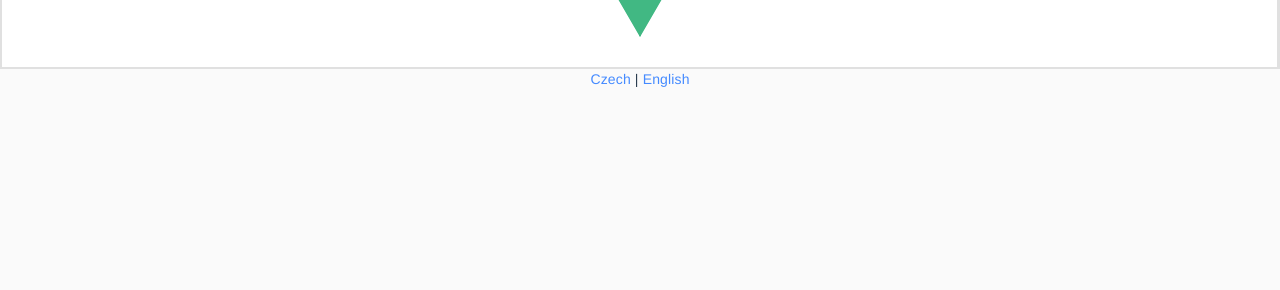
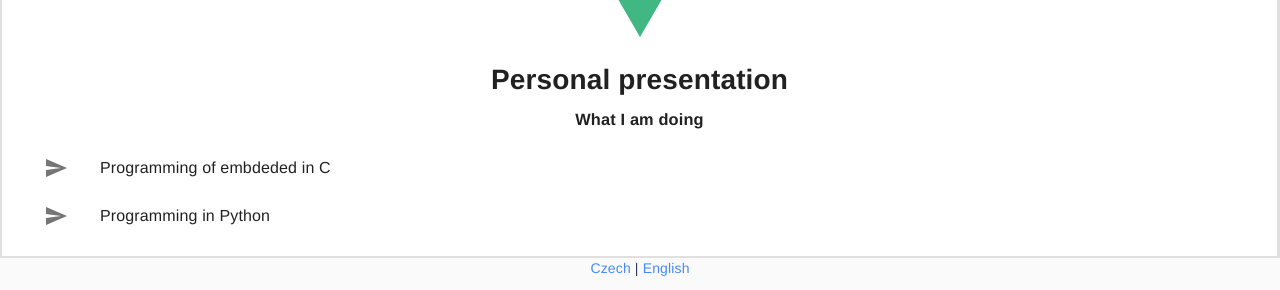
Before and after one commit to rici4kubicek/personal-presentation, a Vue app: page /contact in a window 1280 px wide. Shown: the part 231-521 px from the top of the page. Built offline with nearby package versions, Linux system fonts and the light colour scheme.

Commit message:
Add Contact page

```diff
--- a/src/App.vue
+++ b/src/App.vue
@@ -18,6 +18,13 @@
             <md-list-item>
               <md-icon>home</md-icon>
               <span class="md-list-item-text">{{ $t("menu.home") }}</span>
+            </md-list-item>
+          </router-link>
+
+          <router-link to="/contact">
+            <md-list-item>
+              <md-icon>contact_mail</md-icon>
+              <span class="md-list-item-text">{{ $t("menu.contact") }}</span>
             </md-list-item>
           </router-link>
         </md-list>
--- a/src/locales/cs.json
+++ b/src/locales/cs.json
@@ -2,6 +2,7 @@
   "app.title": "Richard Kubíček",
   "menu.navigation": "Navigace",
   "menu.home": "Domů",
+  "menu.contact": "Kontakty",
   "message": "ahoj i18n !!",
   "language.czech": "Česky",
   "language.english": "Anglicky",
@@ -9,5 +10,6 @@
   "index.title": "Osobní prezentace",
   "index.work.header": "Čemu se věnuji",
   "index.work.item1": "Programování embdeded zařízení v jazyce C",
-  "index.work.item2": "Programování v jazyce Python"
+  "index.work.item2": "Programování v jazyce Python",
+  "contact.meta.title": "Kontakty"
 }
--- a/src/locales/en.json
+++ b/src/locales/en.json
@@ -2,6 +2,7 @@
   "app.title": "Richard Kubíček",
   "menu.navigation": "Navigation",
   "menu.home": "Home",
+  "menu.contact": "Contacts",
   "message": "hello i18n !!",
   "language.czech": "Czech",
   "language.english": "English",
@@ -9,5 +10,6 @@
   "index.title": "Personal presentation",
   "index.work.header": "What I am doing",
   "index.work.item1": "Programming of embdeded in C",
-  "index.work.item2": "Programming in Python"
+  "index.work.item2": "Programming in Python",
+  "contact.meta.title": "Contacts"
 }
--- /dev/null
+++ b/src/pages/Contact.vue
@@ -0,0 +1,47 @@
+<template>
+  <div class="index">
+    <h1>{{ $t("index.title") }}</h1>
+    <h3>{{ $t("index.work.header") }}</h3>
+    <div class="md-alignment-center">
+      <md-list>
+        <md-list-item>
+          <md-icon>send</md-icon>
+          <span class="md-list-item-text">{{ $t("index.work.item1") }}</span>
+        </md-list-item>
+
+        <md-list-item>
+          <md-icon>send</md-icon>
+          <span class="md-list-item-text">{{ $t("index.work.item2") }}</span>
+        </md-list-item>
+      </md-list>
+    </div>
+  </div>
+</template>
+
+<script>
+export default {
+  name: "Contact",
+};
+</script>
+
+<!-- Add "scoped" attribute to limit CSS to this component only -->
+<style scoped>
+.md-list {
+  margin: 15px 0 0;
+  text-align: center;
+}
+h3 {
+  margin: 15px 0 0;
+}
+ul {
+  list-style-type: none;
+  padding: 0;
+}
+li {
+  display: inline-block;
+  margin: 0 10px;
+}
+a {
+  color: #42b983;
+}
+</style>
--- a/src/router/index.js
+++ b/src/router/index.js
@@ -2,6 +2,7 @@ import Vue from "vue";
 import Router from "vue-router";
 
 import Index from "@/pages/Index"
+import Contact from "@/pages/Contact"
 
 Vue.use(Router);
 
@@ -18,11 +19,29 @@ function createRouter() {
           metaTags: [
             {
               name: "description",
-              content: "Richard Kubíček home page.",
+              content: "Richard Kubíček - home page.",
             },
             {
               property: "og:description",
-              content: "Richard Kubíček home page.",
+              content: "Richard Kubíček - home page.",
+            },
+          ],
+        },
+      },
+      {
+        path: "/contact",
+        name: "Contact",
+        component: Contact,
+        meta: {
+          title: "contact.meta.title",
+          metaTags: [
+            {
+              name: "description",
+              content: "Richard Kubíček - contact page.",
+            },
+            {
+              property: "og:description",
+              content: "Richard Kubíček - contact page.",
             },
           ],
         },
```
